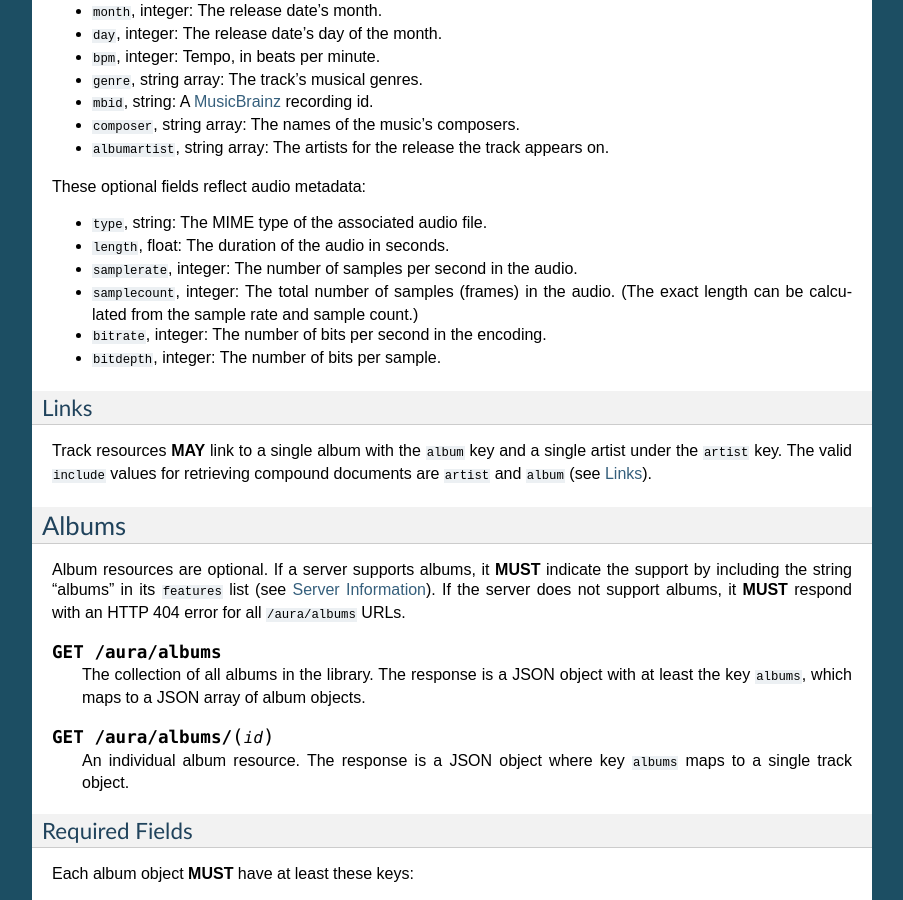
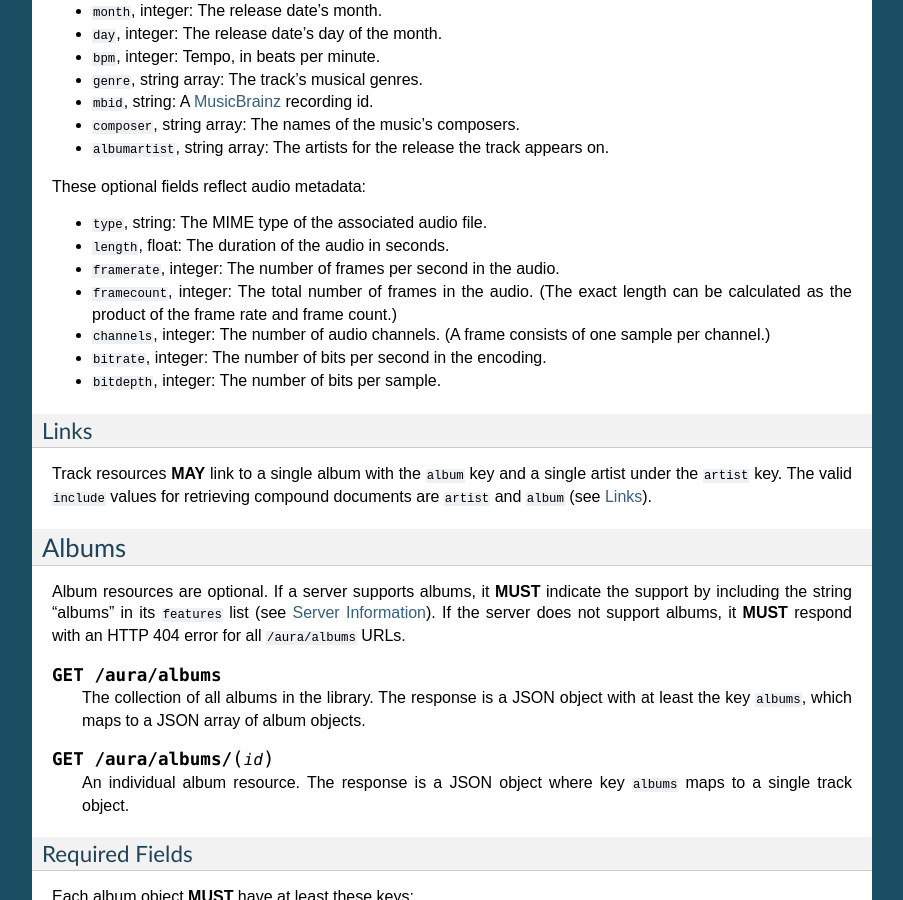
Before and after one commit to beetbox/aura, a Sphinx documentation site: the page built from docs/api.rst, in a window 1280 px wide and 900 px high, scrolled down 3190 px. Shown: the whole window, without its empty margins (198-1101 px from the left). Built offline with Sphinx 7.4.7, drawn with Linux system fonts in a browser that asks for light colours.

Commit message:
framerate, framecount, channels (#8)

```diff
--- a/docs/api.rst
+++ b/docs/api.rst
@@ -227,9 +227,12 @@ These optional fields reflect audio metadata:
 
 * ``type``, string: The MIME type of the associated audio file.
 * ``length``, float: The duration of the audio in seconds.
-* ``samplerate``, integer: The number of samples per second in the audio.
-* ``samplecount``, integer: The total number of samples (frames) in the audio.
-  (The exact length can be calculated from the sample rate and sample count.)
+* ``framerate``, integer: The number of frames per second in the audio.
+* ``framecount``, integer: The total number of frames in the audio.
+  (The exact length can be calculated as the product of the frame rate and
+  frame count.)
+* ``channels``, integer: The number of audio channels. (A frame consists of one
+  sample per channel.)
 * ``bitrate``, integer: The number of bits per second in the encoding.
 * ``bitdepth``, integer: The number of bits per sample.
 
```
